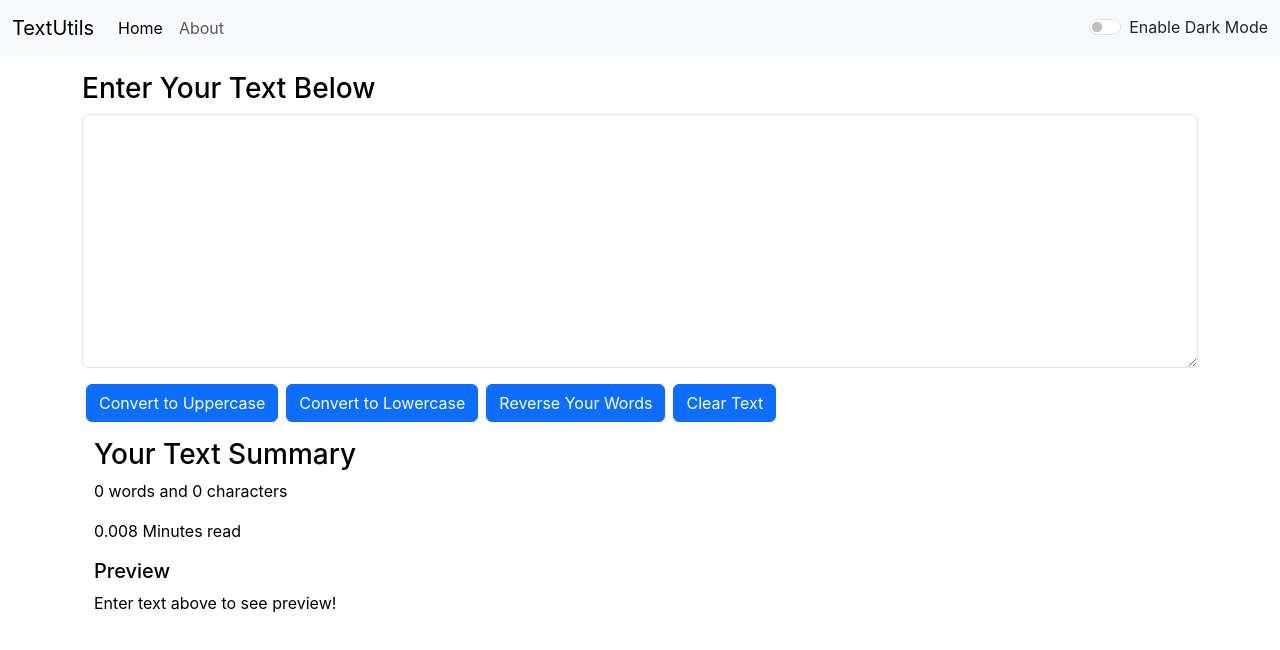
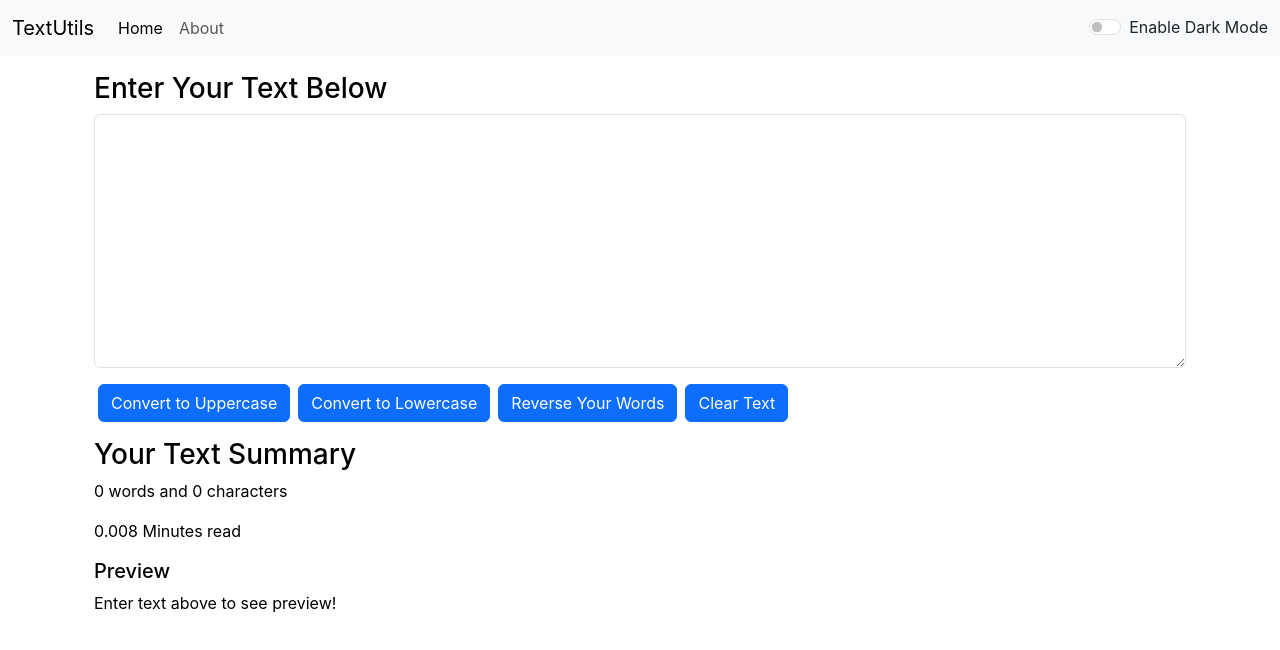
Before and after one commit to hemal27pansuriya/begin, a React (Create React App) app: page / in a window 1280 px wide. Shown: the top 650 px of the page. Built offline with nearby package versions, Linux system fonts and the light colour scheme.

Commit message:
Needed change

```diff
--- a/src/components/TextForm.js
+++ b/src/components/TextForm.js
@@ -32,7 +32,7 @@ export default function TextForm(props) {
 
     return (
         <>
-            <div class Name='container' style={{color: mode === 'dark' ? 'white' : 'black'}}>
+            <div className='container' style={{color: mode === 'dark' ? 'white' : 'black'}}>
                 <h3>{props.heading}</h3>
                 <div className="mb-3">
                     <textarea className="form-control" style={{backgroundColor: mode === 'dark' ? '#042743' : 'white', color: mode === 'dark' ? 'white' : 'black'}} value={text} onChange={handleOnChange} id="myBox" rows="10"></textarea>
```
